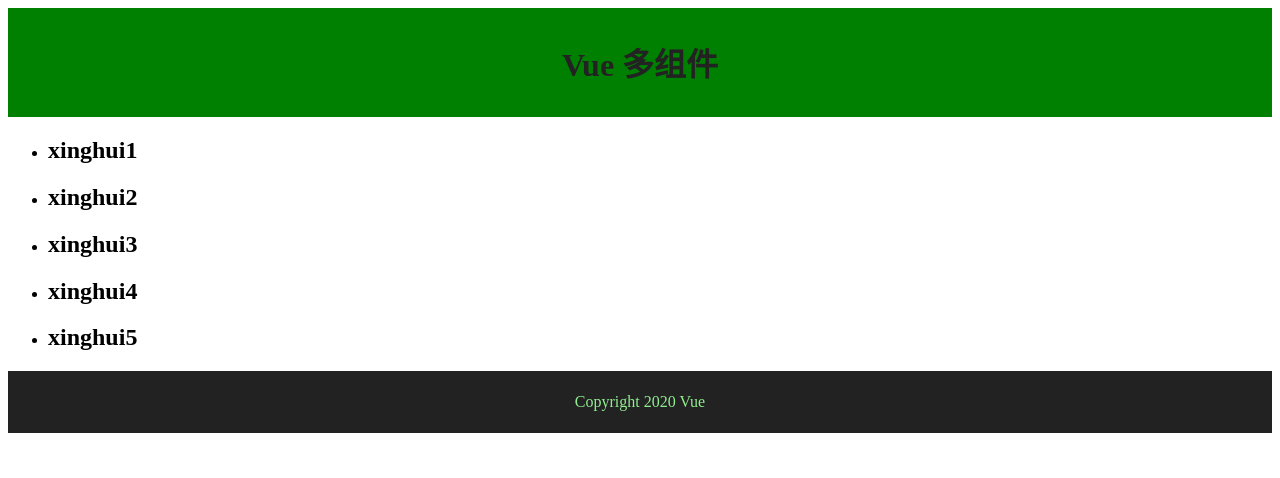
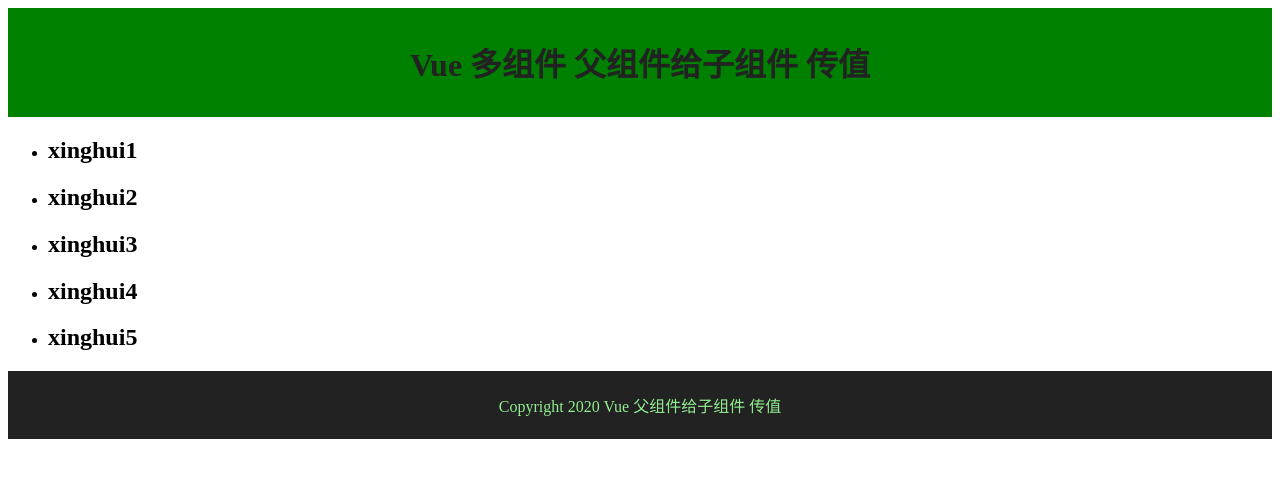
Before and after one commit to caoxinghui/vueCli4-, a Vue app in the folder vueapp/: page /#/ in a window 1280 px wide. Shown: the top 478 px of the page. Built offline with nearby package versions, Linux system fonts and the light colour scheme.

Commit message:
属性传值

```diff
--- a/vueapp/src/App.vue
+++ b/vueapp/src/App.vue
@@ -3,9 +3,9 @@
     <!-- <h1>app.vue</h1> -->
     <!-- 调用组件 -->
     <!-- <Header></Header> -->
-    <Header />
+    <Header :headerTitle='title'/>
     <Users />
-    <Footer />
+    <Footer :footerTitle='title'/>
   </div>
 </template>
 <script>
@@ -21,6 +21,11 @@
       Users,
       Header,
       Footer
+    },
+    data(){
+      return{
+        title:'父组件给子组件 传值'
+      }
     }
   }
 </script>
--- a/vueapp/src/components/Footer.vue
+++ b/vueapp/src/components/Footer.vue
@@ -1,11 +1,18 @@
 <template>
     <div class='footer'>
-        <p>{{copyright}}</p>
+        <p>{{copyright}}{{footerTitle}}</p>
     </div>
 </template>
 <script>
     export default {
         name:'Footer',
+        props:{
+            footerTitle:{
+                type:String,
+                required:true,
+                default:'footer 传值'
+            }
+        },
         data(){
             return{
                 copyright:'Copyright 2020 Vue '
--- a/vueapp/src/components/Header.vue
+++ b/vueapp/src/components/Header.vue
@@ -1,14 +1,24 @@
 <template>
     <div class='header'>
-        <h1>{{title}}</h1>
+        <h1 @click='changeTitle'>{{title}} {{headerTitle}}</h1>
     </div>
 </template>
 <script>
     export default {
         name:'Header',
+        props:{
+            headerTitle:{
+                type:String,
+            }
+        },
         data(){
             return{
                 title:'Vue 多组件'
+            }
+        },
+        methods:{
+            changeTitle(){
+                this.headerTitle = '子组件改变父组件的值'
             }
         }
     };
```
